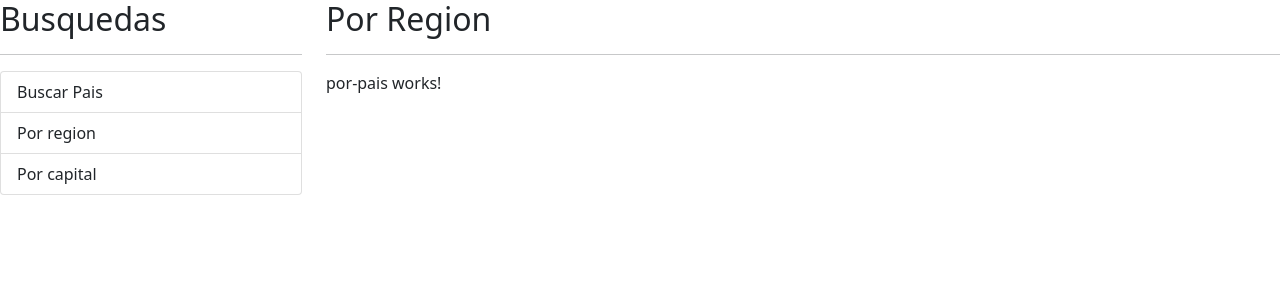
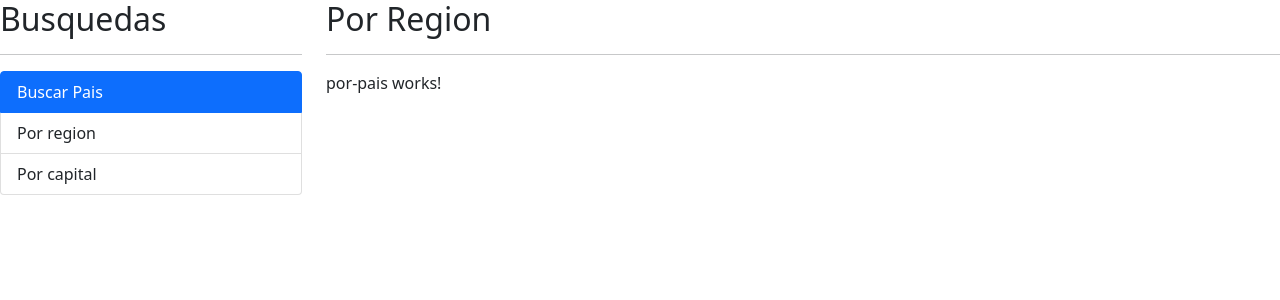
Before and after one commit to enr109/03-paisesApp, an Angular app: page / in a window 1280 px wide. Shown: the top 300 px of the page. Built offline with nearby package versions, Linux system fonts and the light colour scheme.

Commit message:
RouterLink

```diff
--- a/src/app/app.component.html
+++ b/src/app/app.component.html
@@ -3,9 +3,22 @@
         <h2>Busquedas</h2>
         <hr>
         <ul class="list-group">
-            <li class="list-group-item">Buscar Pais</li>
-            <li class="list-group-item">Por region</li>
-            <li class="list-group-item">Por capital</li>
+            <li routerLink=""
+                routerLinkActive="active"
+                [routerLinkActiveOptions]="{ exact: true}"
+                class="list-group-item">
+                Buscar Pais
+            </li>
+            <li routerLink="region"
+                routerLinkActive="active"
+                class="list-group-item">
+                Por region
+            </li>
+            <li routerLink="capital"
+                routerLinkActive="active"
+                class="list-group-item">
+                Por capital
+            </li>
         </ul>
     </div>
     <div class="col">
```
